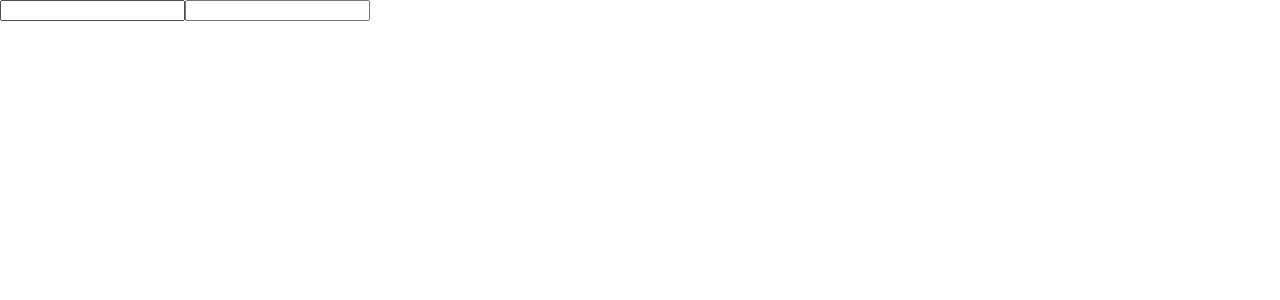
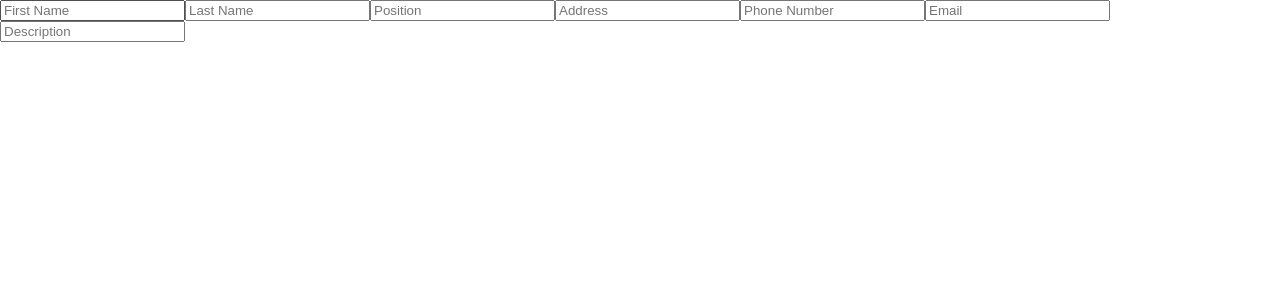
Before and after one commit to Chance093/odin-project-cv-app, a React (Create React App) app: page / in a window 1280 px wide. Shown: the top 300 px of the page. Built offline with nearby package versions, Linux system fonts and the light colour scheme; the HTML template or start-up script is replaced by a standard one.

Commit message:
Add GeneralForm component with event handlers

```diff
--- a/src/App.js
+++ b/src/App.js
@@ -1,4 +1,5 @@
 import React, {Component} from 'react';
+import GeneralForm from './components/GeneralForm';
 
 class App extends Component {
   constructor(){
@@ -40,11 +41,48 @@ class App extends Component {
     })
   }
 
+  onPositionChange = (e) => {
+    this.setState({
+      position: e.target.value,
+    })
+  }
+
+  onAddressChange = (e) => {
+    this.setState({
+      address: e.target.value,
+    })
+  }
+
+  onPhoneNumberChange = (e) => {
+    this.setState({
+      phoneNumber: e.target.value,
+    })
+  }
+
+  onEmailChange = (e) => {
+    this.setState({
+      email: e.target.value,
+    })
+  }
+
+  onDescriptionChange = (e) => {
+    this.setState({
+      description: e.target.value,
+    })
+  }
+
   render(){
     return (
       <div className="App">
-        <input onChange={this.onFirstNameChange}></input>
-        <input onChange={this.onLastNameChange}></input>
+        <GeneralForm
+          onFirstNameChange={this.onFirstNameChange}
+          onLastNameChange={this.onLastNameChange}
+          onPositionChange={this.onPositionChange}
+          onAddressChange={this.onAddressChange}
+          onPhoneNumberChange={this.onPhoneNumberChange}
+          onEmailChange={this.onEmailChange}
+          onDescriptionChange={this.onDescriptionChange}
+        />
         <p>{this.state.firstName}</p>
         <p>{this.state.lastName}</p>
       </div>
--- /dev/null
+++ b/src/components/GeneralForm.js
@@ -0,0 +1,15 @@
+function GeneralForm({onFirstNameChange, onLastNameChange, onPositionChange, onAddressChange, onPhoneNumberChange, onEmailChange, onDescriptionChange}){
+    return(
+        <div className="general-form">
+            <input type='text' placeholder="First Name" onChange={onFirstNameChange}></input>
+            <input type='text' placeholder="Last Name" onChange={onLastNameChange}></input>
+            <input type='text' placeholder="Position" onChange={onPositionChange}></input>
+            <input type='text' placeholder="Address" onChange={onAddressChange}></input>
+            <input type='text' placeholder="Phone Number" onChange={onPhoneNumberChange}></input>
+            <input type='text' placeholder="Email" onChange={onEmailChange}></input>
+            <input type='text' placeholder="Description" onChange={onDescriptionChange}></input>
+        </div>
+    )
+}
+
+export default GeneralForm;
```
